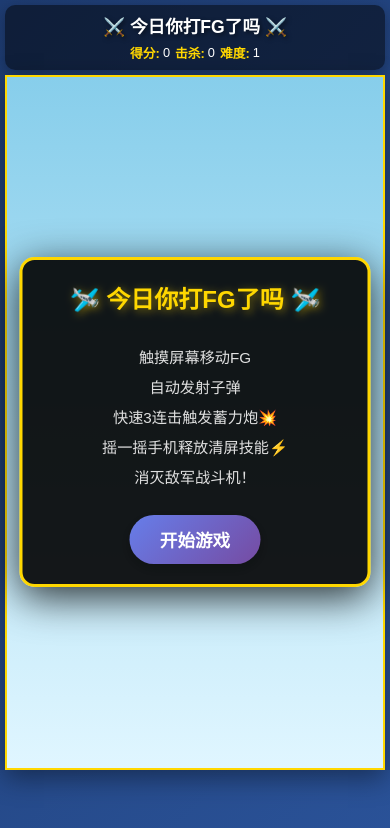
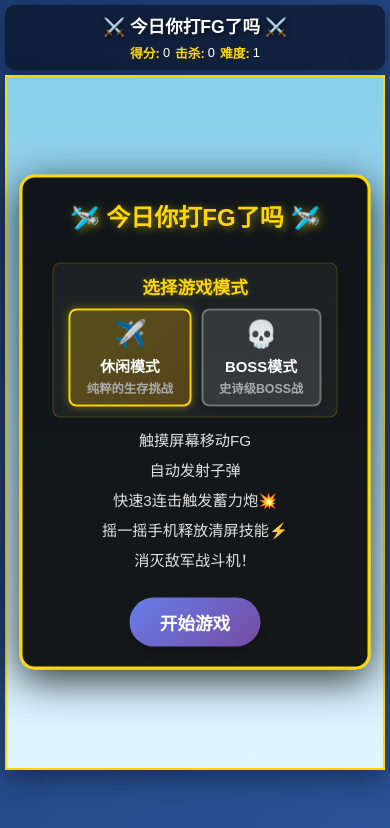
Before and after one commit to MRMIKKO/tupp, a website: page index.html in a window 390 px wide. Drawn offline with Linux system fonts and the light colour scheme.

Commit message:
feat: add game mode

```diff
--- a/game.js
+++ b/game.js
@@ -16,6 +16,7 @@ class Game {
 
         // 游戏状态
         this.gameState = 'start'; // 'start', 'playing', 'gameOver'
+        this.gameMode = 'casual'; // 'casual'（休闲模式）或 'boss'（BOSS模式）
         this.score = 0;
         this.kills = 0;
 
@@ -197,6 +198,19 @@ class Game {
     }
 
     setupEventListeners() {
+        // 游戏模式选择按钮
+        const modeButtons = document.querySelectorAll('.mode-btn');
+        modeButtons.forEach(btn => {
+            btn.addEventListener('click', () => {
+                // 移除所有active类
+                modeButtons.forEach(b => b.classList.remove('active'));
+                // 添加active到当前按钮
+                btn.classList.add('active');
+                // 设置游戏模式
+                this.gameMode = btn.dataset.mode;
+            });
+        });
+
         this.startBtn.addEventListener('click', async () => {
             // 先请求权限，然后再开始游戏
             await this.requestMotionPermissionBeforeStart();
@@ -423,7 +437,8 @@ class Game {
             return bullet.active;
         });
 
-        // Boss系统 - 改为基于难度出现
+        // Boss系统 - 只在BOSS模式下生成
+        if (this.gameMode === 'boss') {
             // 第一个BOSS需要计时
             if (!this.firstBossSpawned && !this.boss) {
                 this.bossSpawnTimer++;
@@ -482,6 +497,7 @@ class Game {
                         this.canvas.width / 2 + offsetX - 15,
                         -50 - i * 40
                     ));
+                }
             }
         }
 
@@ -988,13 +1004,18 @@ class Game {
             return;
         }
 
-        // 检查是否有敌机
-        if (this.enemies.length === 0) {
-            console.log('⚡ 没有敌机可以清除');
+        // 统计清除目标数量
+        const enemyCount = this.enemies.length;
+        const bulletCount = this.enemyBullets.length;
+        const totalTargets = enemyCount + bulletCount;
+
+        // 检查是否有目标
+        if (totalTargets === 0) {
+            console.log('⚡ 没有目标可以清除');
             return;
         }
 
-        console.log('⚡ 闪电技能激活！清除' + this.enemies.length + '个敌机');
+        console.log(`⚡ 闪电技能激活！清除 ${enemyCount} 个敌机和 ${bulletCount} 发子弹`);
 
         // 播放闪电音效
         this.audioManager.playLightning();
@@ -1021,10 +1042,29 @@ class Game {
             this.kills++;
         });
 
+        // 为部分敌机子弹创建闪电效果（避免太多闪电）
+        const bulletSampleCount = Math.min(bulletCount, 15); // 最多显示15个闪电
+        for (let i = 0; i < bulletSampleCount; i++) {
+            const randomIndex = Math.floor(Math.random() * this.enemyBullets.length);
+            const bullet = this.enemyBullets[randomIndex];
+            if (bullet) {
+                const bolt = this.createLightningBolt(
+                    this.canvas.width / 2,
+                    0,
+                    bullet.x,
+                    bullet.y
+                );
+                this.lightningSkill.lightningBolts.push(bolt);
+
+                // 小爆炸效果
+                this.createHitEffect(bullet.x, bullet.y);
+            }
+        }
+
         // 清除所有敌机
         this.enemies = [];
 
-        // 清除所有敌机子弹
+        // 清除所有敌机子弹（包括BOSS子弹）
         this.enemyBullets = [];
 
         // 开始冷却
--- a/index.html
+++ b/index.html
@@ -41,6 +41,24 @@
 
         <div id="startScreen" class="start-screen">
             <h2>🛩️ 今日你打FG了吗 🛩️</h2>
+
+            <!-- 游戏模式选择 -->
+            <div class="game-mode-selection">
+                <h3>选择游戏模式</h3>
+                <div class="mode-buttons">
+                    <button class="mode-btn active" data-mode="casual">
+                        <div class="mode-icon">✈️</div>
+                        <div class="mode-name">休闲模式</div>
+                        <div class="mode-desc">纯粹的生存挑战</div>
+                    </button>
+                    <button class="mode-btn" data-mode="boss">
+                        <div class="mode-icon">💀</div>
+                        <div class="mode-name">BOSS模式</div>
+                        <div class="mode-desc">史诗级BOSS战</div>
+                    </button>
+                </div>
+            </div>
+
             <p class="desktop-controls">使用 WASD 或 方向键 移动</p>
             <p class="desktop-controls">按 空格键 或 J键 发射子弹</p>
             <p class="desktop-controls">按 I键 蓄力炮（1.5秒）⚡</p>
--- a/styles.css
+++ b/styles.css
@@ -519,3 +519,94 @@ button:active {
         z-index: 9999;
     }
 }
+
+/* 游戏模式选择 */
+.game-mode-selection {
+    margin: 15px 0;
+    padding: 12px;
+    background: rgba(255, 255, 255, 0.05);
+    border-radius: 8px;
+    border: 1px solid rgba(255, 215, 0, 0.2);
+}
+
+.game-mode-selection h3 {
+    font-size: 1.1em;
+    color: #ffd700;
+    margin-bottom: 10px;
+    text-shadow: 0 0 5px rgba(255, 215, 0, 0.3);
+}
+
+.mode-buttons {
+    display: flex;
+    gap: 12px;
+    justify-content: center;
+    flex-wrap: wrap;
+}
+
+.mode-btn {
+    background: rgba(255, 255, 255, 0.1);
+    border: 2px solid rgba(255, 255, 255, 0.3);
+    padding: 10px 20px;
+    border-radius: 8px;
+    cursor: pointer;
+    transition: all 0.2s ease;
+    min-width: 120px;
+    margin: 0;
+}
+
+.mode-btn:hover {
+    background: rgba(255, 255, 255, 0.2);
+    border-color: rgba(255, 215, 0, 0.6);
+    transform: translateY(-2px);
+}
+
+.mode-btn.active {
+    background: linear-gradient(135deg, rgba(255, 215, 0, 0.25) 0%, rgba(255, 165, 0, 0.25) 100%);
+    border: 2px solid #ffd700;
+    box-shadow: 0 0 10px rgba(255, 215, 0, 0.4);
+}
+
+.mode-icon {
+    font-size: 1.8em;
+    margin-bottom: 5px;
+}
+
+.mode-name {
+    font-size: 0.95em;
+    font-weight: bold;
+    color: #fff;
+    margin-bottom: 3px;
+}
+
+.mode-desc {
+    font-size: 0.75em;
+    color: #aaa;
+}
+
+@media (max-width: 768px) {
+    .mode-buttons {
+        gap: 10px;
+    }
+
+    .mode-btn {
+        min-width: 110px;
+        padding: 8px 16px;
+    }
+
+    .game-mode-selection {
+        padding: 10px;
+        margin: 10px 0;
+    }
+
+    .mode-icon {
+        font-size: 1.5em;
+    }
+
+    .mode-name {
+        font-size: 0.85em;
+    }
+
+    .mode-desc {
+        font-size: 0.7em;
+    }
+}
```
Lines whose indentation alone changed are shown as unchanged.
